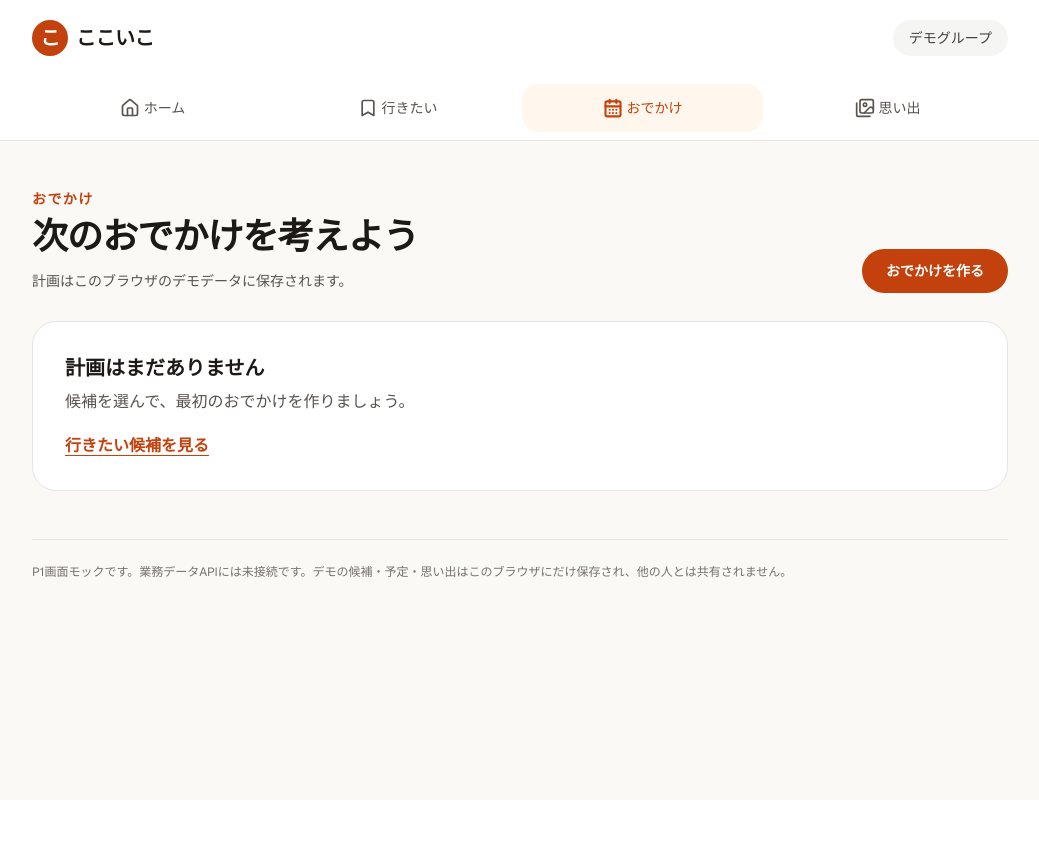
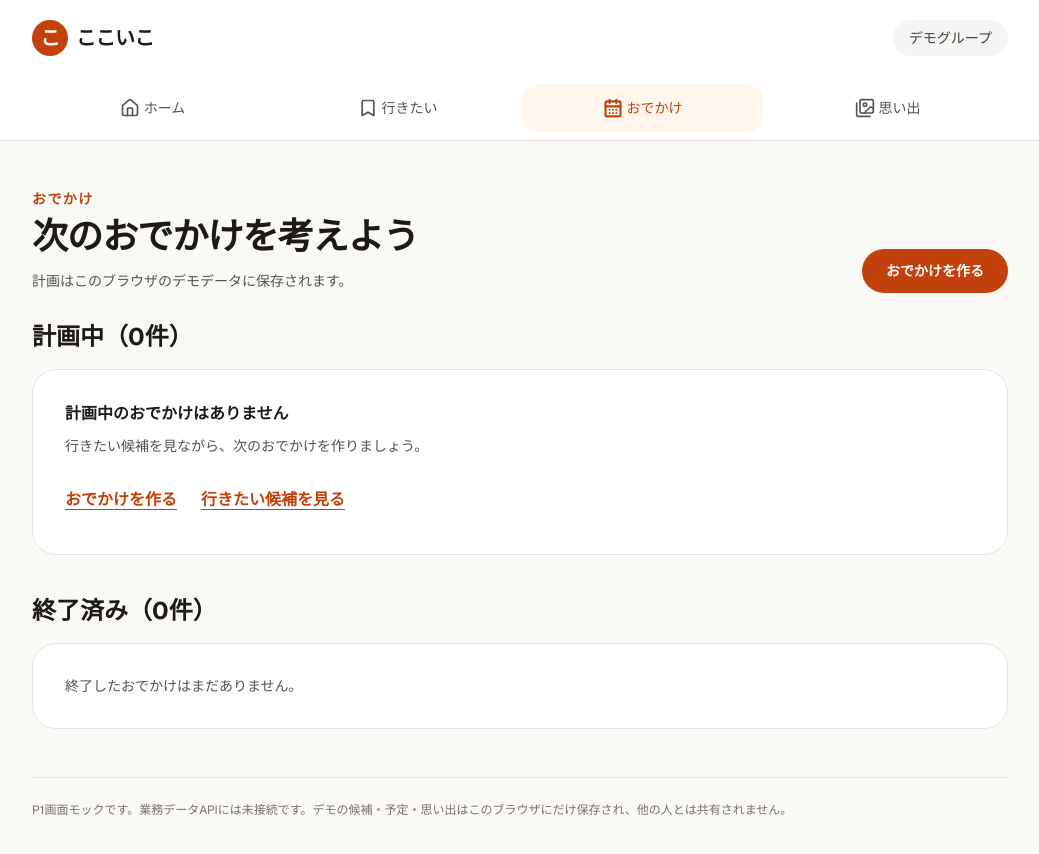
Before and after one commit to Gaku-Fujioka/ikopoke, a Next.js app: page /app/outings in a window 1280 px wide. Shown: the top 854 px of the page, without its empty margins (120-1159 px from the left). Before the commit the page ends 800 px from the top, so only its background shows below. Built offline with nearby package versions, Linux system fonts and the light colour scheme.

Commit message:
ui: group outings by planning status

```diff
--- a/app/app/outings/page.tsx
+++ b/app/app/outings/page.tsx
@@ -3,41 +3,67 @@
 import Link from "next/link";
 import { ScreenState } from "@/components/flow/screen-state";
 import { useMockSnapshot } from "@/components/flow/use-mock-snapshot";
+import type { Outing } from "@/lib/kokoiko/contracts";
+
+function OutingCard({ outing }: { outing: Outing }) {
+  return (
+    <li className="min-w-0">
+      <Link href={`/app/outings/${encodeURIComponent(outing.id)}`} className="block h-full rounded-3xl border border-stone-200 bg-white p-6 shadow-sm hover:border-orange-300 focus-visible:outline-none focus-visible:ring-2 focus-visible:ring-orange-700 focus-visible:ring-offset-2">
+        <h3 className="break-words text-xl font-semibold">{outing.title}</h3>
+        <p className="mt-3 text-sm leading-6 text-stone-600">{outing.date ?? "日付未定"} · 候補{outing.itemIds.length}件</p>
+        <p className="mt-4 text-sm font-semibold text-orange-700">{outing.status === "completed" ? "記録を見る" : "計画を見る"} →</p>
+      </Link>
+    </li>
+  );
+}
 
 export default function OutingsPage() {
   const { snapshot, error, loading, reload } = useMockSnapshot();
+  const planningOutings = snapshot?.outings.filter((outing) => outing.status === "planning") ?? [];
+  const completedOutings = snapshot?.outings.filter((outing) => outing.status === "completed") ?? [];
 
   return (
     <div className="space-y-7">
       <div className="flex flex-wrap items-end justify-between gap-4">
         <div>
           <p className="text-sm font-semibold tracking-widest text-orange-700">おでかけ</p>
-          <h1 className="mt-2 text-4xl font-bold tracking-tight">次のおでかけを考えよう</h1>
+          <h1 className="mt-2 text-3xl font-bold tracking-tight sm:text-4xl">次のおでかけを考えよう</h1>
           <p className="mt-3 text-sm leading-6 text-stone-600">計画はこのブラウザのデモデータに保存されます。</p>
         </div>
         <Link href="/app/outings/new" className="inline-flex min-h-11 items-center rounded-full bg-orange-700 px-6 text-sm font-semibold text-white hover:bg-orange-800 focus-visible:outline-none focus-visible:ring-2 focus-visible:ring-orange-700 focus-visible:ring-offset-2">おでかけを作る</Link>
       </div>
       <ScreenState loading={loading} error={error} onRetry={reload} />
-      {snapshot && (snapshot.outings.length === 0 ? (
-        <div className="rounded-3xl border border-stone-200 bg-white p-8">
-          <h2 className="text-xl font-semibold">計画はまだありません</h2>
-          <p className="mt-2 text-stone-600">候補を選んで、最初のおでかけを作りましょう。</p>
-          <Link href="/app/items" className="mt-5 inline-block font-semibold text-orange-700 underline underline-offset-4 focus-visible:outline-none focus-visible:ring-2 focus-visible:ring-orange-700">行きたい候補を見る</Link>
+      {snapshot && (
+        <div className="space-y-10">
+          <section aria-labelledby="planning-outings-title" className="space-y-4">
+            <h2 id="planning-outings-title" className="text-2xl font-bold">計画中（{planningOutings.length}件）</h2>
+            {planningOutings.length === 0 ? (
+              <div className="rounded-3xl border border-stone-200 bg-white p-6 sm:p-8">
+                <p className="font-semibold">計画中のおでかけはありません</p>
+                <p className="mt-2 text-sm leading-6 text-stone-600">行きたい候補を見ながら、次のおでかけを作りましょう。</p>
+                <div className="mt-5 flex flex-wrap gap-x-6 gap-y-3">
+                  <Link href="/app/outings/new" className="inline-flex min-h-11 items-center font-semibold text-orange-700 underline underline-offset-4 focus-visible:outline-none focus-visible:ring-2 focus-visible:ring-orange-700">おでかけを作る</Link>
+                  <Link href="/app/items" className="inline-flex min-h-11 items-center font-semibold text-orange-700 underline underline-offset-4 focus-visible:outline-none focus-visible:ring-2 focus-visible:ring-orange-700">行きたい候補を見る</Link>
+                </div>
+              </div>
+            ) : (
+              <ul className="grid gap-4 sm:grid-cols-2">
+                {planningOutings.map((outing) => <OutingCard key={outing.id} outing={outing} />)}
+              </ul>
+            )}
+          </section>
+          <section aria-labelledby="completed-outings-title" className="space-y-4">
+            <h2 id="completed-outings-title" className="text-2xl font-bold">終了済み（{completedOutings.length}件）</h2>
+            {completedOutings.length === 0 ? (
+              <p className="rounded-3xl border border-stone-200 bg-white p-6 text-sm text-stone-600 sm:p-8">終了したおでかけはまだありません。</p>
+            ) : (
+              <ul className="grid gap-4 sm:grid-cols-2">
+                {completedOutings.map((outing) => <OutingCard key={outing.id} outing={outing} />)}
+              </ul>
+            )}
+          </section>
         </div>
-      ) : (
-        <ul className="grid gap-4 sm:grid-cols-2">
-          {snapshot.outings.map((outing) => (
-            <li key={outing.id}>
-              <Link href={`/app/outings/${encodeURIComponent(outing.id)}`} className="block h-full rounded-3xl border border-stone-200 bg-white p-6 shadow-sm hover:border-orange-300 focus-visible:outline-none focus-visible:ring-2 focus-visible:ring-orange-700 focus-visible:ring-offset-2">
-                <span className="inline-block rounded-full bg-orange-50 px-3 py-1 text-xs font-semibold text-orange-700">{outing.status === "completed" ? "終了" : "計画中"}</span>
-                <h2 className="mt-4 text-xl font-semibold">{outing.title}</h2>
-                <p className="mt-2 text-sm text-stone-600">{outing.date ?? "日付未定"} · {outing.itemIds.length}件の候補</p>
-                <p className="mt-4 text-sm font-semibold text-orange-700">計画を見る →</p>
-              </Link>
-            </li>
-          ))}
-        </ul>
-      ))}
+      )}
     </div>
   );
 }
```
